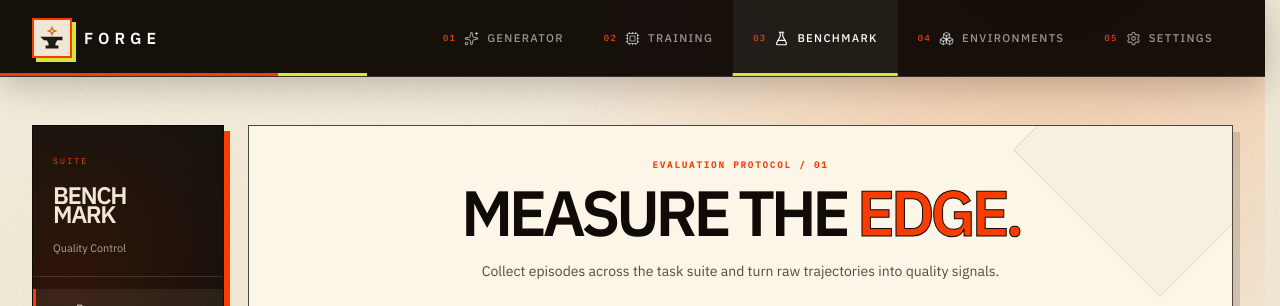
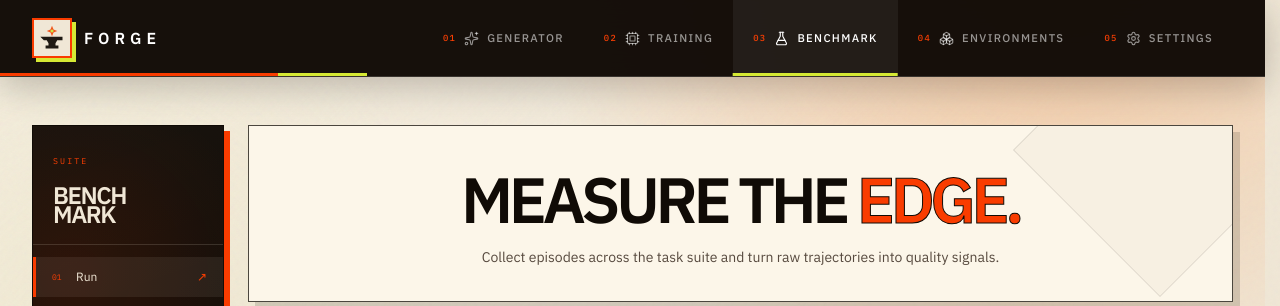
Before and after one commit to mostofashakib/Forge, a Next.js app in the folder frontend/: page /benchmark/run in a window 1280 px wide. Shown: the top 306 px of the page. Built offline with nearby package versions, Linux system fonts and the light colour scheme; no server answers.

Commit message:
refactor(benchmark): remove 'Quality Control' from sidebar and 'Evaluation protocol / 01' eyebrow

```diff
--- a/frontend/app/benchmark/layout.tsx
+++ b/frontend/app/benchmark/layout.tsx
@@ -36,7 +36,6 @@ export default function BenchmarkLayout({
             <br />
             MARK
           </strong>
-          <p>Quality Control</p>
         </div>
         <nav className="benchmark-rail__nav" aria-label="Benchmark navigation">
           {SIDEBAR_ITEMS.map((item) => {
--- a/frontend/app/benchmark/run/page.tsx
+++ b/frontend/app/benchmark/run/page.tsx
@@ -128,7 +128,6 @@ export default function BenchmarkRunPage() {
     <div className="benchmark-run">
       <header className="benchmark-run__hero !grid-cols-1">
         <div className="benchmark-run__hero-copy flex flex-col items-center text-center">
-          <span className="benchmark-run__eyebrow">Evaluation protocol / 01</span>
           <h1>MEASURE THE <em>EDGE.</em></h1>
           <p className="mx-auto">Collect episodes across the task suite and turn raw trajectories into quality signals.</p>
         </div>
```
